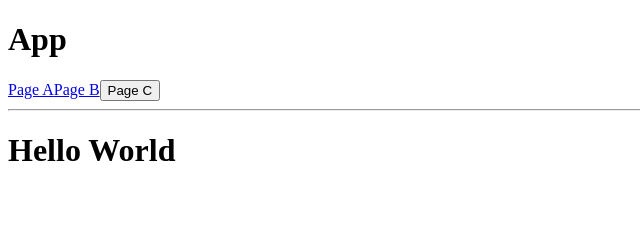
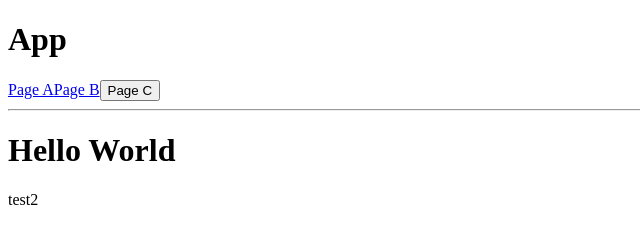
Before and after one commit to leonlin6/Git-Route-Practice, a website: page index.htm in a window 1280 px wide. Shown: the full height of the page, 0-640 px from the left. Drawn offline with Linux system fonts and the light colour scheme.

Commit message:
It's a github test2
test2

```diff
--- a/index.htm
+++ b/index.htm
@@ -4,6 +4,7 @@
 </head>
 <body>
   <div id="app">test</div>
+  <div id="app">test2</div>
   <script src="bundle.js"></script>
 
 </body>
```
